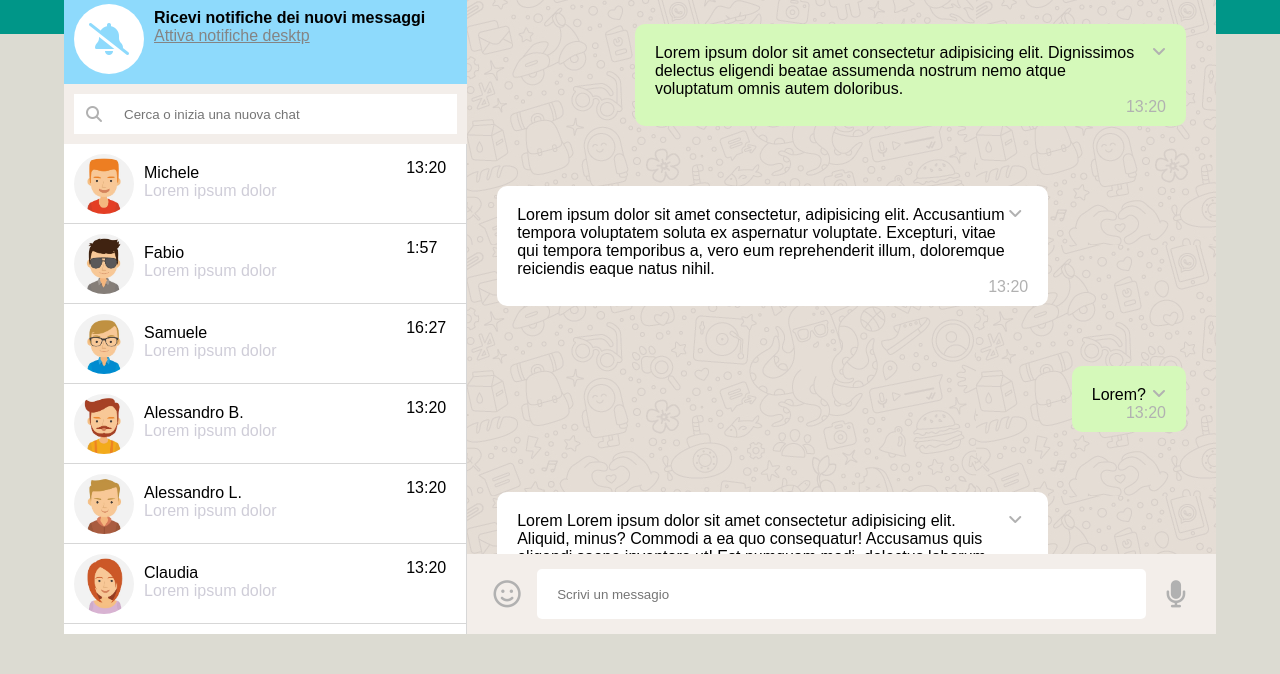
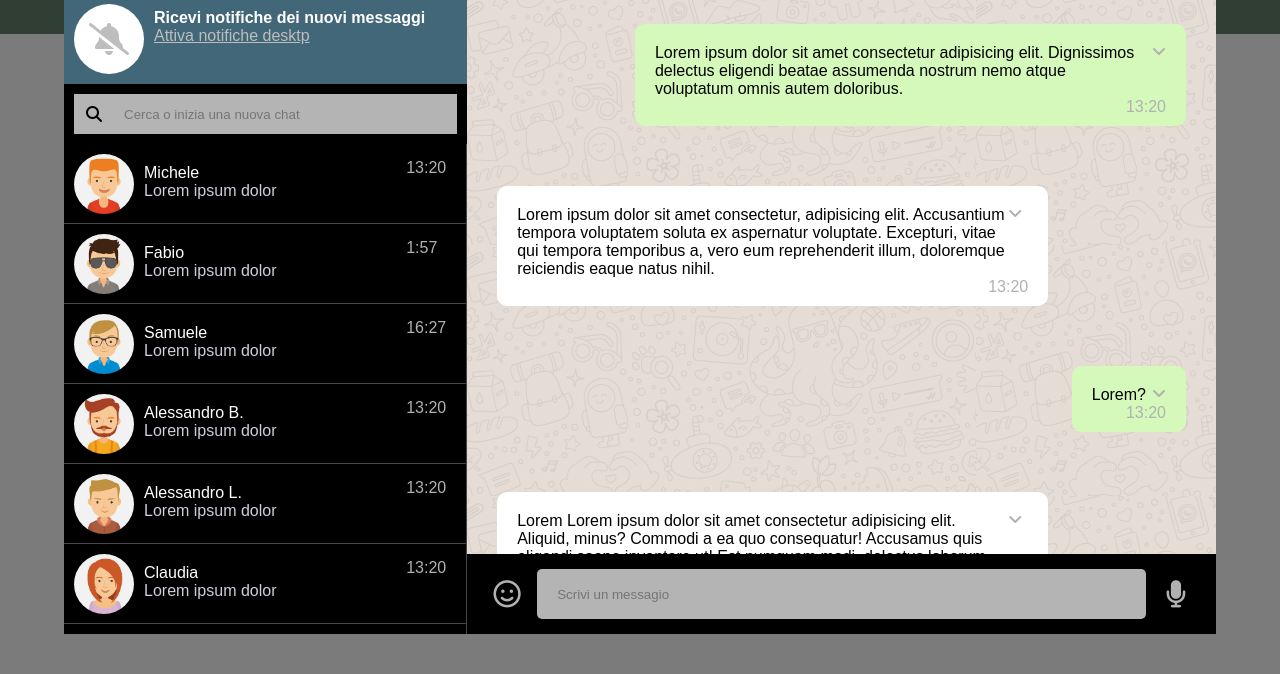
Before and after one commit to LorenzoEmanuele00/html-css-boolzapp, a plain HTML site: page index.html in a window 1280 px wide. Shown: the part 126-800 px from the top of the page. Drawn offline with Linux system fonts and the dark colour scheme.

Commit message:
add darkmode

```diff
--- a/css/style.css
+++ b/css/style.css
@@ -245,6 +245,7 @@ li {
 .info-hour {
     width: 50px;
     padding-top: 5px;
+    color: var(--icon);
 }
 
 /* MEDIA QUERY LEFT SECTION (LAPTOP) */
@@ -466,3 +467,60 @@ li {
         height: calc(90vh - 160px);
     }
 }
+
+
+@media (prefers-color-scheme: dark) {
+    .up-wrapper {
+        background: linear-gradient(
+            #313e33 0%,
+            #313e33 20%,
+            #7b7b7b 20%
+        );
+    }
+
+    .container {
+        background-color: #000000;
+    }
+
+    .contact-list .container {
+        border-color: #474747;
+    }
+
+    .name {
+        color: white;
+    }
+
+    .container-small {
+        background-color: #000000;
+    }
+
+    .search-icon,
+    .searcher {
+        background-color: #b4b4b4;
+    }
+
+    .search-icon a {
+        color: #000000;
+    }
+
+    .container-big {
+        background-color: #416778;
+        color: white;
+    }
+
+    .container-big a {
+        color: #bebebe;
+    }
+
+    .container-right .container {
+        background-color: #000000;
+    }
+
+    .texting-contact-name {
+        color: white;
+    }
+
+    .write {
+        background-color: #b4b4b4;
+    }
+}
--- a/index.html
+++ b/index.html
@@ -288,7 +288,7 @@
                 <footer class="container footer-color flex">
                     <div class="write-tool"><a href="" class="fa-regular fa-face-smile"></a></div>
                     <input class="write" type="textbox" placeholder="Scrivi un messagio">
-                    <div class="write-tool"><a href="" class="fa-solid fa-microphone"></a></div>
+                    <div class="write-tool vocal"><a href="" class="fa-solid fa-microphone"></a></div>
                 </footer>
                 <!-- /RIGHT FOOTER -->
             </section>
```
